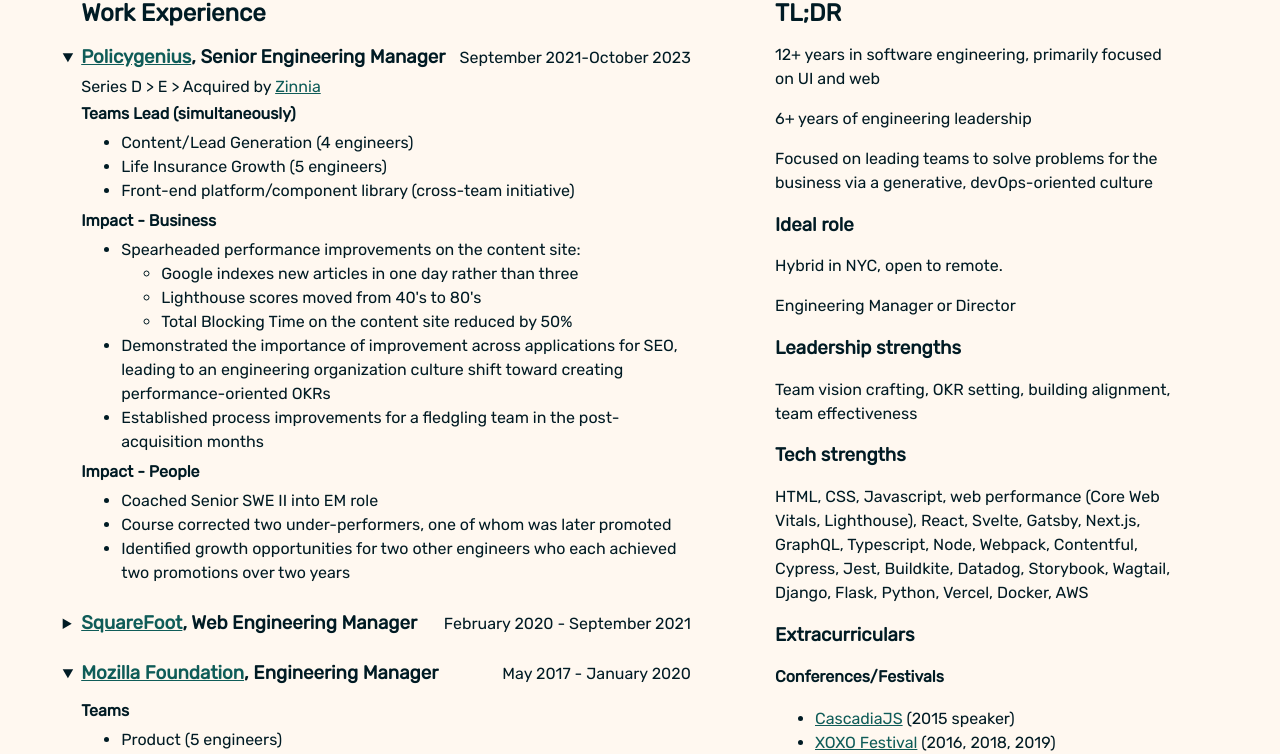
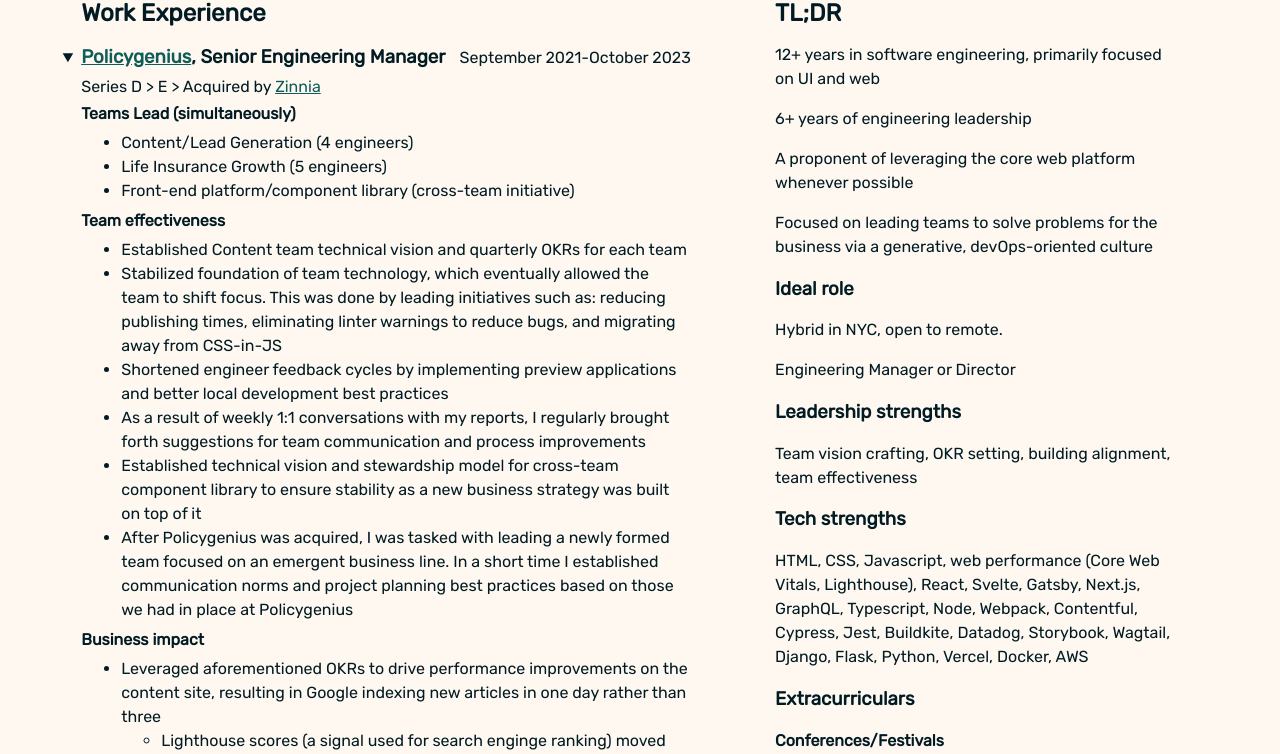
Before and after one commit to alanmoo/alanmoo-svelte, a SvelteKit app: page /resume in a window 1280 px wide. Shown: the part 372-1126 px from the top of the page. Built offline with nearby package versions, Linux system fonts and the light colour scheme.

Commit message:
Resume updates

```diff
--- a/src/app.html
+++ b/src/app.html
@@ -2,12 +2,17 @@
 <html lang="en">
 	<head>
 		<meta charset="utf-8" />
+		<link rel="preconnect" href="https://fonts.googleapis.com" />
 		<link rel="preconnect" href="https://fonts.gstatic.com" crossorigin />
 		<link rel="icon" href="%sveltekit.assets%/favicon.png" />
 		<link
 			rel="preload"
 			as="style"
 			href="https://fonts.googleapis.com/css?family=Rubik|Aleo&display=optional"
+		/>
+		<link
+			href="https://fonts.googleapis.com/css2?family=Rubik:ital,wght@0,400,700;1,400,700&display=optional"
+			rel="stylesheet"
 		/>
 		<!-- TODO: Simplify these stylesheet links so I don't have to update in two places when I change a font, seems fragile -->
 		<link
--- a/src/routes/resume/+page.svelte
+++ b/src/routes/resume/+page.svelte
@@ -54,6 +54,7 @@
 			<p>
 				<span id="managementTime">6+ years</span> of engineering leadership
 			</p>
+			<p>A proponent of leveraging the core web platform whenever possible</p>
 			<p>
 				Focused on leading teams to solve problems for the business via a generative,
 				devOps-oriented culture
@@ -108,31 +109,57 @@
 						<li>Front-end platform/component library (cross-team initiative)</li>
 					</ul>
 				</div>
-				<h5>Impact - Business</h5>
+				<h5>Team effectiveness</h5>
+				<ul>
+					<li>Established Content team technical vision and quarterly OKRs for each team</li>
+					<li>
+						Stabilized foundation of team technology, which eventually allowed the team to shift
+						focus. This was done by leading initiatives such as: reducing publishing times,
+						eliminating linter warnings to reduce bugs, and migrating away from CSS-in-JS
+					</li>
+					<li>
+						Shortened engineer feedback cycles by implementing preview applications and better local
+						development best practices
+					</li>
+					<li>
+						As a result of weekly 1:1 conversations with my reports, I regularly brought forth
+						suggestions for team communication and process improvements
+					</li>
+					<li>
+						Established technical vision and stewardship model for cross-team component library to
+						ensure stability as a new business strategy was built on top of it
+					</li>
+					<li>
+						After Policygenius was acquired, I was tasked with leading a newly formed team focused
+						on an emergent business line. In a short time I established communication norms and
+						project planning best practices based on those we had in place at Policygenius
+					</li>
+				</ul>
+				<h5>Business impact</h5>
 				<ul>
 					<li>
-						Spearheaded performance improvements on the content site:
+						Leveraged aforementioned OKRs to drive performance improvements on the content site,
+						resulting in Google indexing new articles in one day rather than three
 						<ul>
-							<li>Google indexes new articles in one day rather than three</li>
-							<li>Lighthouse scores moved from 40's to 80's</li>
+							<li>
+								Lighthouse scores (a signal used for search enginge ranking) moved from 40's to 80's
+							</li>
 							<li>Total Blocking Time on the content site reduced by 50%</li>
 						</ul>
 					</li>
 					<li>
-						Demonstrated the importance of improvement across applications for SEO, leading to an
-						engineering organization culture shift toward creating performance-oriented OKRs
-					</li>
-					<li>
-						Established process improvements for a fledgling team in the post-acquisition months
+						Demonstrated the importance of performance improvement across applications for SEO,
+						leading to an engineering organization culture shift and 3 additional teams creating
+						performance related OKRs
 					</li>
 				</ul>
-				<h5>Impact - People</h5>
+				<h5>People</h5>
 				<ul>
 					<li>Coached Senior SWE II into EM role</li>
 					<li>Course corrected two under-performers, one of whom was later promoted</li>
 					<li>
-						Identified growth opportunities for two other engineers who each achieved two promotions
-						over two years
+						Identified cross-team growth opportunities for two other engineers who each achieved two
+						promotions over two years
 					</li>
 				</ul>
 			</details>
```
